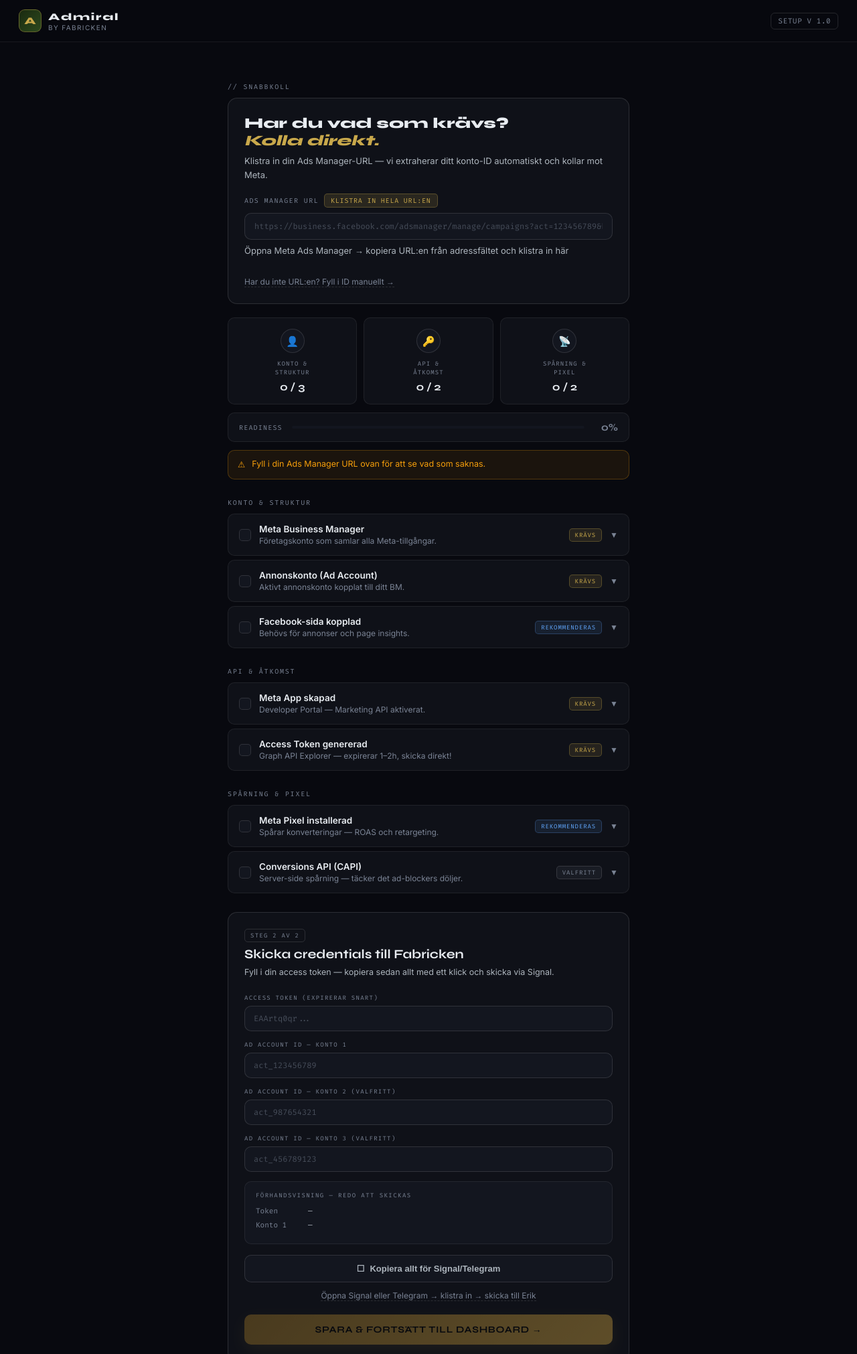
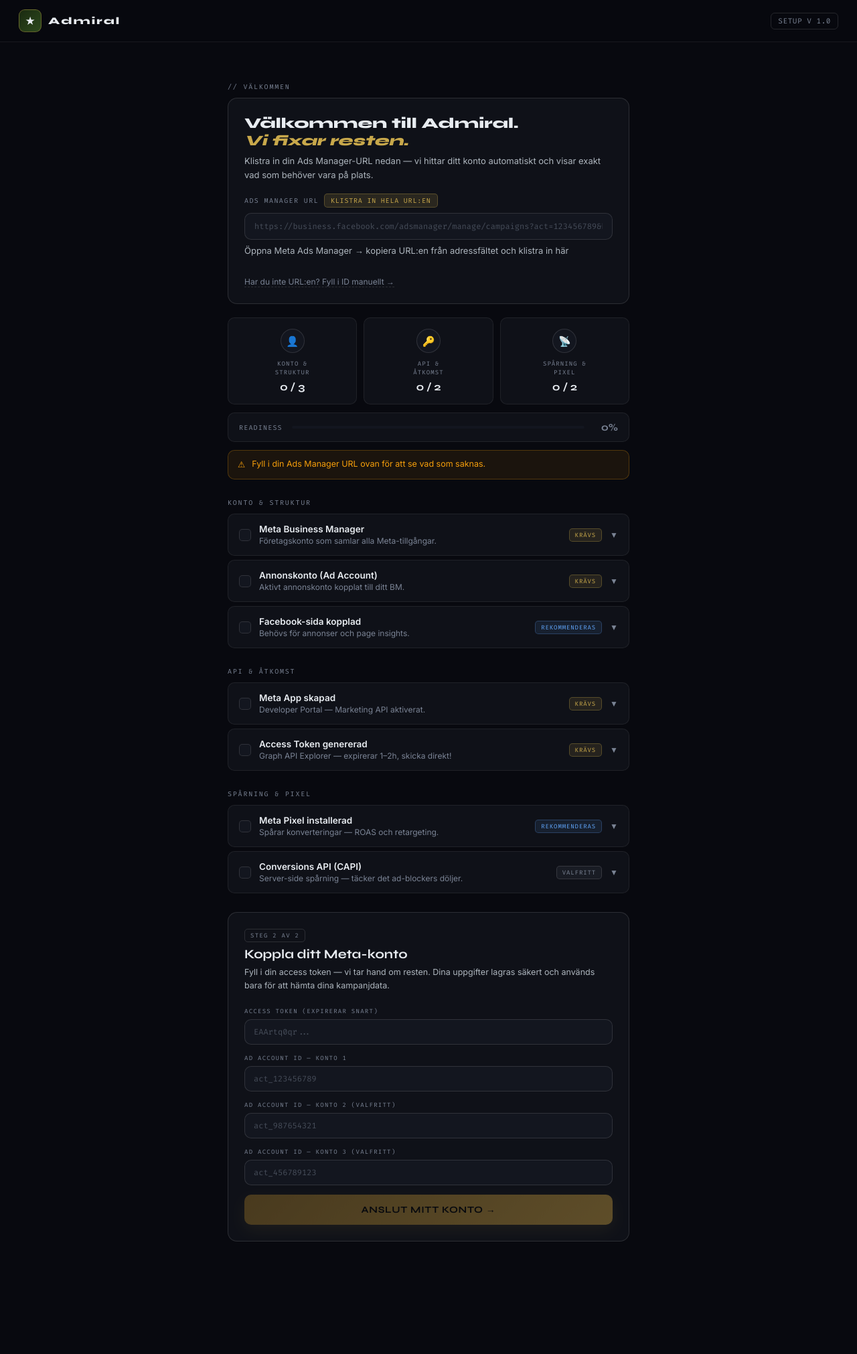
Before and after one commit to Fabricken-maker/Admiral, a website: page public/setup-wizard.html in a window 1280 px wide. Shown: the top 2022 px of the page at 67% size. After the commit the page ends 1934 px from the top, so only its background shows below. Drawn offline with Linux system fonts and the light colour scheme.

Commit message:
Polish: welcome tone, star logo, remove Fabricken from customer view

```diff
--- a/public/setup-wizard.html
+++ b/public/setup-wizard.html
@@ -66,26 +66,15 @@
       border: 1px solid rgba(200,168,75,0.4);
       display: grid;
       place-items: center;
-      font-family: 'Syne', sans-serif;
-      font-weight: 800;
-      font-size: 15px;
-      color: var(--gold);
+      font-size: 17px;
     }
 
     .logo-name {
       font-family: 'Syne', sans-serif;
       font-weight: 800;
       font-size: 15px;
-      letter-spacing: 0.12em;
+      letter-spacing: 0.14em;
       color: var(--text);
-    }
-
-    .logo-sub {
-      font-size: 10px;
-      letter-spacing: 0.14em;
-      color: var(--text-dim);
-      text-transform: uppercase;
-      margin-top: 1px;
     }
 
     .version-badge {
@@ -732,11 +721,8 @@
 
 <header>
   <div class="logo">
-    <div class="logo-icon">A</div>
-    <div>
-      <div class="logo-name">Admiral</div>
-      <div class="logo-sub">by Fabricken</div>
-    </div>
+    <div class="logo-icon">★</div>
+    <div class="logo-name">Admiral</div>
   </div>
   <div class="version-badge">SETUP V 1.0</div>
 </header>
@@ -744,10 +730,10 @@
 <main>
 
   <!-- SNABBKOLL -->
-  <div class="section-label">// Snabbkoll</div>
+  <div class="section-label">// Välkommen</div>
   <div class="quick-card">
-    <h1>Har du vad som krävs?<br><em>Kolla direkt.</em></h1>
-    <p>Klistra in din Ads Manager-URL — vi extraherar ditt konto-ID automatiskt och kollar mot Meta.</p>
+    <h1>Välkommen till Admiral.<br><em>Vi fixar resten.</em></h1>
+    <p>Klistra in din Ads Manager-URL nedan — vi hittar ditt konto automatiskt och visar exakt vad som behöver vara på plats.</p>
 
     <div class="url-label">
       ADS MANAGER URL
@@ -898,7 +884,7 @@
           <li><span class="step-num">1</span><span>Gå till <strong>developers.facebook.com</strong> → My Apps → Create App.</span></li>
           <li><span class="step-num">2</span><span>Välj typ "Business", namnge appen.</span></li>
           <li><span class="step-num">3</span><span>Vänstermeny → Add Products → <strong>Marketing API</strong> → Set Up.</span></li>
-          <li><span class="step-num">4</span><span>Settings → Basic → lägg till <code>fabricken.se</code> i App Domains → Spara.</span></li>
+          <li><span class="step-num">4</span><span>Settings → Basic → lägg till din webbplats i App Domains → Spara.</span></li>
         </ul>
         <a class="action-link" href="https://developers.facebook.com/apps" target="_blank">→ Meta Developer Portal</a>
       </div>
@@ -981,8 +967,8 @@
       <div class="step2-tag">STEG 2 AV 2</div>
       <div class="step2-tag" id="step2-done-badge" style="display:none;border-color:rgba(52,211,153,0.3);color:var(--green);">LÖST</div>
     </div>
-    <h2>Skicka credentials till Fabricken</h2>
-    <p>Fyll i din access token — kopiera sedan allt med ett klick och skicka via Signal.</p>
+    <h2>Koppla ditt Meta-konto</h2>
+    <p>Fyll i din access token — vi tar hand om resten. Dina uppgifter lagras säkert och används bara för att hämta dina kampanjdata.</p>
 
     <div class="form-field">
       <div class="field-label">ACCESS TOKEN (EXPIRERAR SNART)</div>
@@ -1004,38 +990,8 @@
       <input class="form-input" id="f-account3" placeholder="act_456789123" oninput="updatePreview()">
     </div>
 
-    <div class="preview-box">
-      <div class="preview-label">FÖRHANDSVISNING — REDO ATT SKICKAS</div>
-      <div class="preview-row">
-        <span class="preview-key">Token</span>
-        <span class="preview-val" id="prev-token">—</span>
-      </div>
-      <div class="preview-row">
-        <span class="preview-key">Konto 1</span>
-        <span class="preview-val" id="prev-a1">—</span>
-      </div>
-      <div class="preview-row" id="prev-row-a2" style="display:none">
-        <span class="preview-key">Konto 2</span>
-        <span class="preview-val" id="prev-a2">—</span>
-      </div>
-      <div class="preview-row" id="prev-row-a3" style="display:none">
-        <span class="preview-key">Konto 3</span>
-        <span class="preview-val" id="prev-a3">—</span>
-      </div>
-    </div>
-
-    <button class="copy-btn" id="copy-btn" onclick="copyAll()">
-      <span>☐</span> Kopiera allt för Signal/Telegram
-    </button>
-
-    <div class="signal-wrap">
-      <a class="signal-link" href="https://signal.me/#p/+46XXXXXXXXX" target="_blank">
-        Öppna Signal eller Telegram → klistra in → skicka till Erik
-      </a>
-    </div>
-
     <button class="complete-btn" id="complete-btn" onclick="completeSetup()" disabled>
-      SPARA &amp; FORTSÄTT TILL DASHBOARD →
+      ANSLUT MITT KONTO →
     </button>
   </div>
 
@@ -1174,52 +1130,7 @@
   function updatePreview() {
     const token = document.getElementById('f-token').value;
     const a1    = document.getElementById('f-account1').value;
-    const a2    = document.getElementById('f-account2').value;
-    const a3    = document.getElementById('f-account3').value;
-
-    const setVal = (id, val) => {
-      const el = document.getElementById(id);
-      if (val) { el.textContent = val.length > 20 ? val.substring(0, 20) + '…' : val; el.classList.add('filled'); }
-      else { el.textContent = '—'; el.classList.remove('filled'); }
-    };
-
-    setVal('prev-token', token ? token.substring(0,12) + '•••' : '');
-    setVal('prev-a1', a1);
-    setVal('prev-a2', a2);
-    setVal('prev-a3', a3);
-
-    document.getElementById('prev-row-a2').style.display = a2 ? 'flex' : 'none';
-    document.getElementById('prev-row-a3').style.display = a3 ? 'flex' : 'none';
-
     document.getElementById('complete-btn').disabled = !(token && a1);
-  }
-
-  // ── COPY ──
-  function copyAll() {
-    const token = document.getElementById('f-token').value;
-    const a1    = document.getElementById('f-account1').value;
-    const a2    = document.getElementById('f-account2').value;
-    const a3    = document.getElementById('f-account3').value;
-
-    let text = `Admiral Setup — Meta Credentials\n`;
-    text += `──────────────────────────\n`;
-    text += `Token: ${token}\n`;
-    text += `Konto 1: ${a1}\n`;
-    if (a2) text += `Konto 2: ${a2}\n`;
-    if (a3) text += `Konto 3: ${a3}\n`;
-    if (extractedBmId) text += `Business ID: ${extractedBmId}\n`;
-    text += `──────────────────────────\n`;
-    text += `Skickat via Admiral Setup Wizard`;
-
-    navigator.clipboard.writeText(text).then(() => {
-      const btn = document.getElementById('copy-btn');
-      btn.innerHTML = '<span>✓</span> Kopierat!';
-      btn.classList.add('copied');
-      setTimeout(() => {
-        btn.innerHTML = '<span>☐</span> Kopiera allt för Signal/Telegram';
-        btn.classList.remove('copied');
-      }, 2500);
-    });
   }
 
   // ── COMPLETE ──
```
